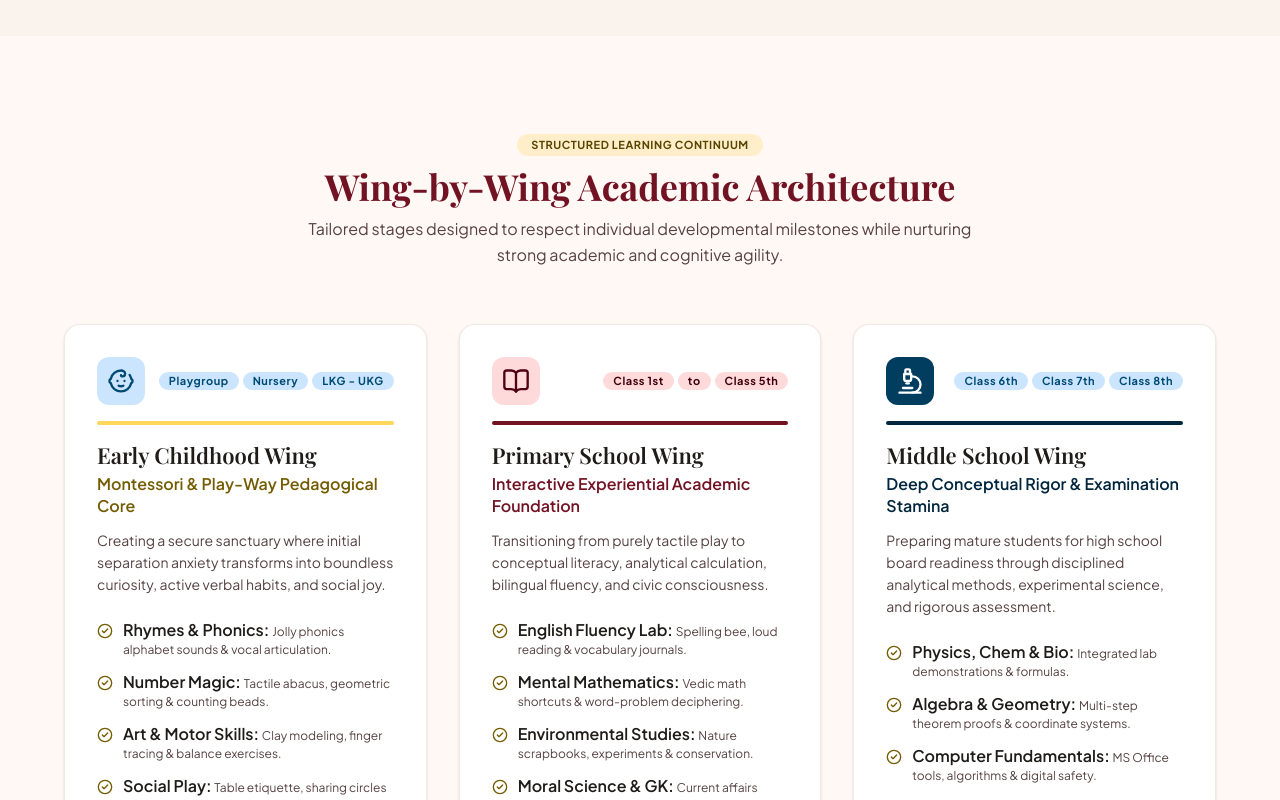
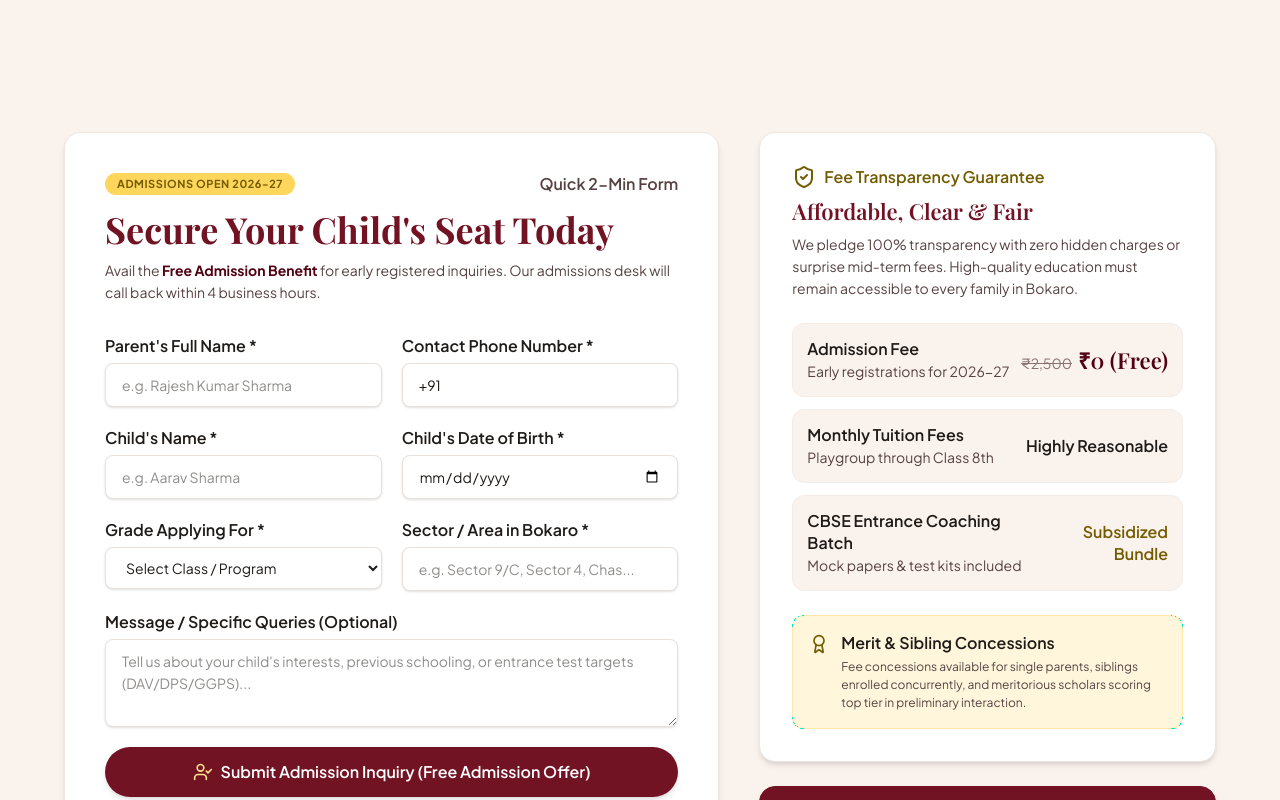
Before and after one commit to sagarx16/Sharda-Nursery-School, a Next.js app: page /academics-admissions in a window 1280 px wide. Shown: the part 1340-2140 px from the top of the page. Built offline with nearby package versions, Linux system fonts and the light colour scheme.

Commit message:
refactor(academics): remove wing architecture, tuition batches, and admission journey sections from academics page

```diff
--- a/app/academics-admissions/page.tsx
+++ b/app/academics-admissions/page.tsx
@@ -1,14 +1,10 @@
 import Link from "next/link";
 import { getAcademicSession } from "@/config/site";
-import WingCard from "@/components/WingCard";
-import EntranceMentorship from "@/components/EntranceMentorship";
-import TuitionSection from "@/components/TuitionSection";
-import AdmissionProcess from "@/components/AdmissionProcess";
 import AdmissionForm from "@/components/AdmissionForm";
 import FaqAccordion from "@/components/FaqAccordion";
 import CtaStrip from "@/components/CtaStrip";
 import PhotoCarousel from "@/components/PhotoCarousel";
-import { Home, Stars, Baby, BookOpen, Microscope } from "lucide-react";
+import { Home, Stars } from "lucide-react";
 
 export const metadata = {
   title: `Academics & Admissions ${getAcademicSession().currentSession}`,
@@ -66,93 +62,13 @@ export default function AcademicsAdmissionsPage() {
       {/* Photo Carousel */}
       <PhotoCarousel />
 
-
-      {/* Wing Breakdown */}
-      <section className="w-full py-16 lg:py-24 bg-surface">
-        <div className="max-w-[1200px] mx-auto px-4 lg:px-6">
-          <div className="text-center max-w-2xl mx-auto mb-14">
-            <span className="inline-block px-3.5 py-1 rounded-full bg-secondary-fixed/40 text-on-secondary-fixed-variant font-label-badge text-label-badge uppercase font-bold tracking-wider mb-2">
-              Structured Learning Continuum
-            </span>
-            <h1 className="font-headline-lg text-headline-lg text-primary-container">
-              Wing-by-Wing Academic Architecture
-            </h1>
-            <p className="font-body-lg text-body-lg text-on-surface-variant mt-2">
-              Tailored stages designed to respect individual developmental milestones while nurturing strong academic and cognitive agility.
-            </p>
-          </div>
-
-          <div className="grid grid-cols-1 lg:grid-cols-3 gap-8">
-            <WingCard
-              icon={<Baby className="w-7 h-7 text-on-tertiary-fixed-variant" />}
-              title="Early Childhood Wing"
-              subTitle="Montessori & Play-Way Pedagogical Core"
-              description="Creating a secure sanctuary where initial separation anxiety transforms into boundless curiosity, active verbal habits, and social joy."
-              grades={["Playgroup", "Nursery", "LKG - UKG"]}
-              features={[
-                { title: "Rhymes & Phonics", desc: "Jolly phonics alphabet sounds & vocal articulation." },
-                { title: "Number Magic", desc: "Tactile abacus, geometric sorting & counting beads." },
-                { title: "Art & Motor Skills", desc: "Clay modeling, finger tracing & balance exercises." },
-                { title: "Social Play", desc: "Table etiquette, sharing circles & handwashing routines." },
-              ]}
-              timings="8:30 AM – 12:00 PM"
-              timingNote="Saturday: Closes early"
-              accentColor="tertiary"
-            />
-
-            <WingCard
-              icon={<BookOpen className="w-7 h-7 text-primary" />}
-              title="Primary School Wing"
-              subTitle="Interactive Experiential Academic Foundation"
-              description="Transitioning from purely tactile play to conceptual literacy, analytical calculation, bilingual fluency, and civic consciousness."
-              grades={["Class 1st", "to", "Class 5th"]}
-              features={[
-                { title: "English Fluency Lab", desc: "Spelling bee, loud reading & vocabulary journals." },
-                { title: "Mental Mathematics", desc: "Vedic math shortcuts & word-problem deciphering." },
-                { title: "Environmental Studies", desc: "Nature scrapbooks, experiments & conservation." },
-                { title: "Moral Science & GK", desc: "Current affairs quizzes & civic value education." },
-              ]}
-              timings="8:30 AM – 12:00 PM"
-              timingNote="Saturday: Closes early"
-              accentColor="primary"
-            />
-
-            <WingCard
-              icon={<Microscope className="w-7 h-7 text-on-tertiary" />}
-              title="Middle School Wing"
-              subTitle="Deep Conceptual Rigor & Examination Stamina"
-              description="Preparing mature students for high school board readiness through disciplined analytical methods, experimental science, and rigorous assessment."
-              grades={["Class 6th", "Class 7th", "Class 8th"]}
-              features={[
-                { title: "Physics, Chem & Bio", desc: "Integrated lab demonstrations & formulas." },
-                { title: "Algebra & Geometry", desc: "Multi-step theorem proofs & coordinate systems." },
-                { title: "Computer Fundamentals", desc: "MS Office tools, algorithms & digital safety." },
-                { title: "Exam Stamina", desc: "Formal essay syntax drills & timed mock tests." },
-              ]}
-              timings="8:30 AM – 12:00 PM"
-              timingNote="Saturday: Closes early"
-              accentColor="secondary"
-            />
-          </div>
-        </div>
-      </section>
-
-      {/* Flagship Entrance Mentorship */}
-      <EntranceMentorship />
-
-      {/* Tuition Wing */}
-      <TuitionSection />
-
-      {/* 3 Step Journey */}
-      <AdmissionProcess />
-
-      {/* Form */}
+      {/* Admission Form */}
       <AdmissionForm />
 
       {/* FAQs */}
       <FaqAccordion />
 
-      {/* CTA */}
+      {/* CTA Strip */}
       <CtaStrip />
     </div>
   );
```
